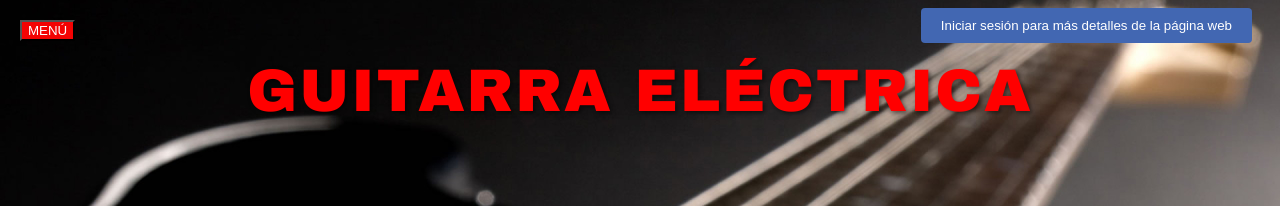
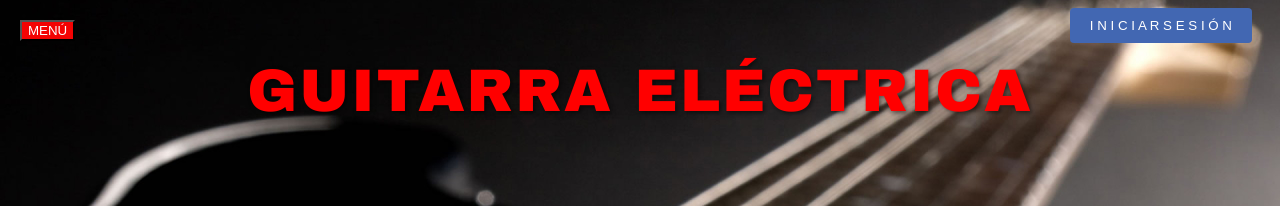
Before and after one commit to JhoelYesid/ProyectoFinal, a plain HTML site: page index.html in a window 1280 px wide. Shown: the top 206 px of the page. Drawn offline with Linux system fonts and the light colour scheme.

Commit message:
Update index.html

```diff
--- a/index.html
+++ b/index.html
@@ -9,7 +9,7 @@
 </head>
 
 <body>
-    <button id="loginButton" onclick="toggleLoginForm()">Iniciar sesión para más detalles de la página web</button>
+    <button id="loginButton" onclick="toggleLoginForm()">I N I C I A R  S E S I Ó N</button>
 
 <div id="loginForm" style="display: none;">
   <h2>Iniciar sesión</h2>
```
